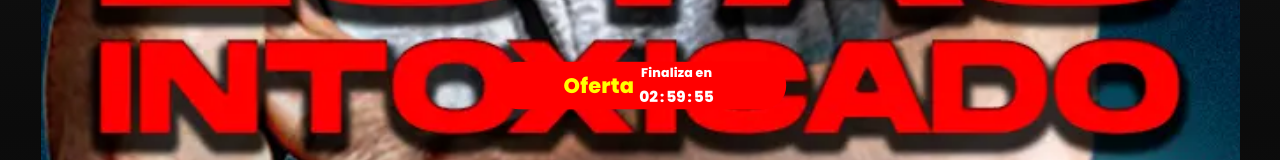
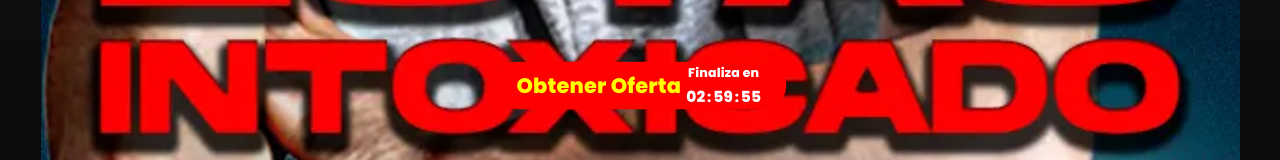
Before and after one commit to frederickcorredor/shilahitlanding, a plain HTML site: page index.html in a window 1280 px wide. Shown: the part 671-831 px from the top of the page. Drawn offline with Linux system fonts and the light colour scheme.

```diff
--- a/index.html
+++ b/index.html
@@ -162,7 +162,7 @@
     <img loading="lazy" decoding="async" src="imageneswebp/imagen9.webp" alt="" style="margin-bottom: 150px;">
 
     <div class="contenedorbtn">
-      <a href="#checkout" class="btn"><span class="llamado">Oferta</span>
+      <a href="#checkout" class="btn"><span class="llamado">Obtener Oferta</span>
 
         <div class="timer" style="margin:0px 0px">
             <div style="width: 90%;text-align: center;"><span style="font-size: 0.9rem;color: white;">Finaliza en</span></div>
```
